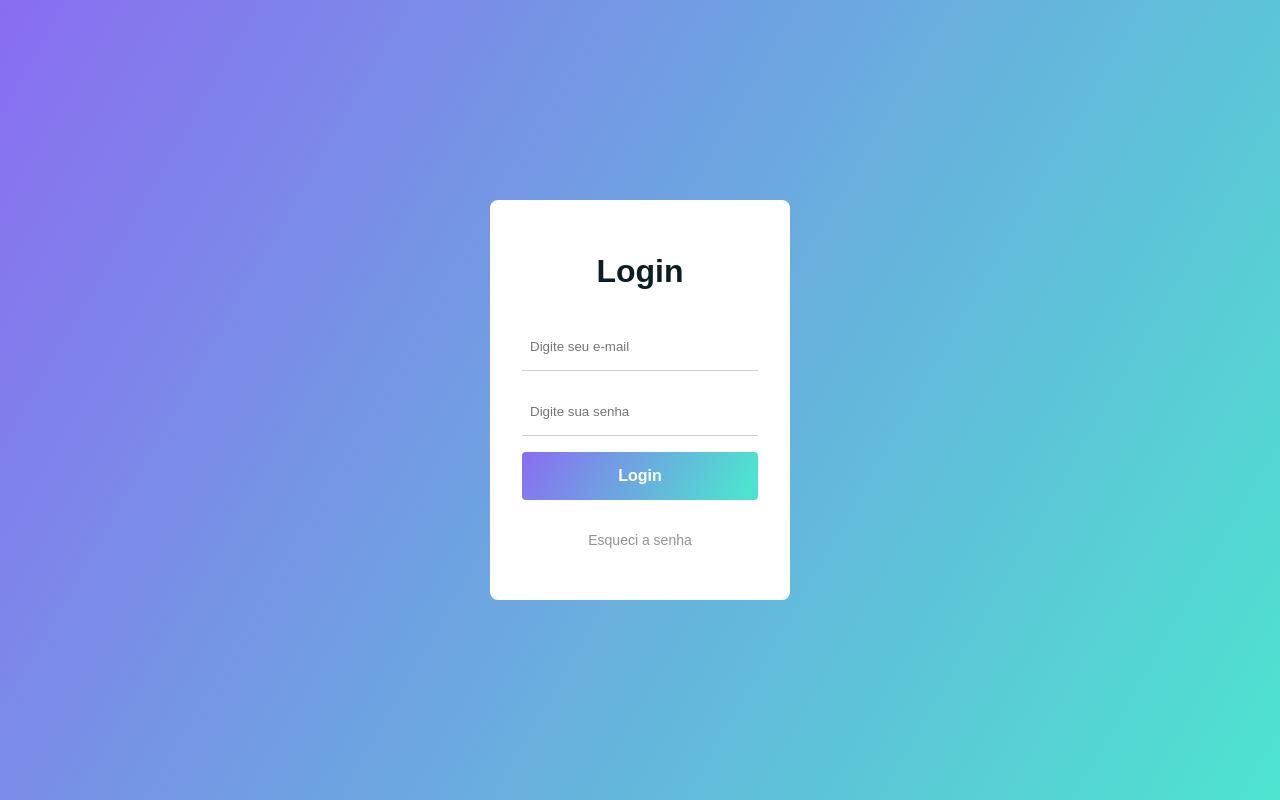
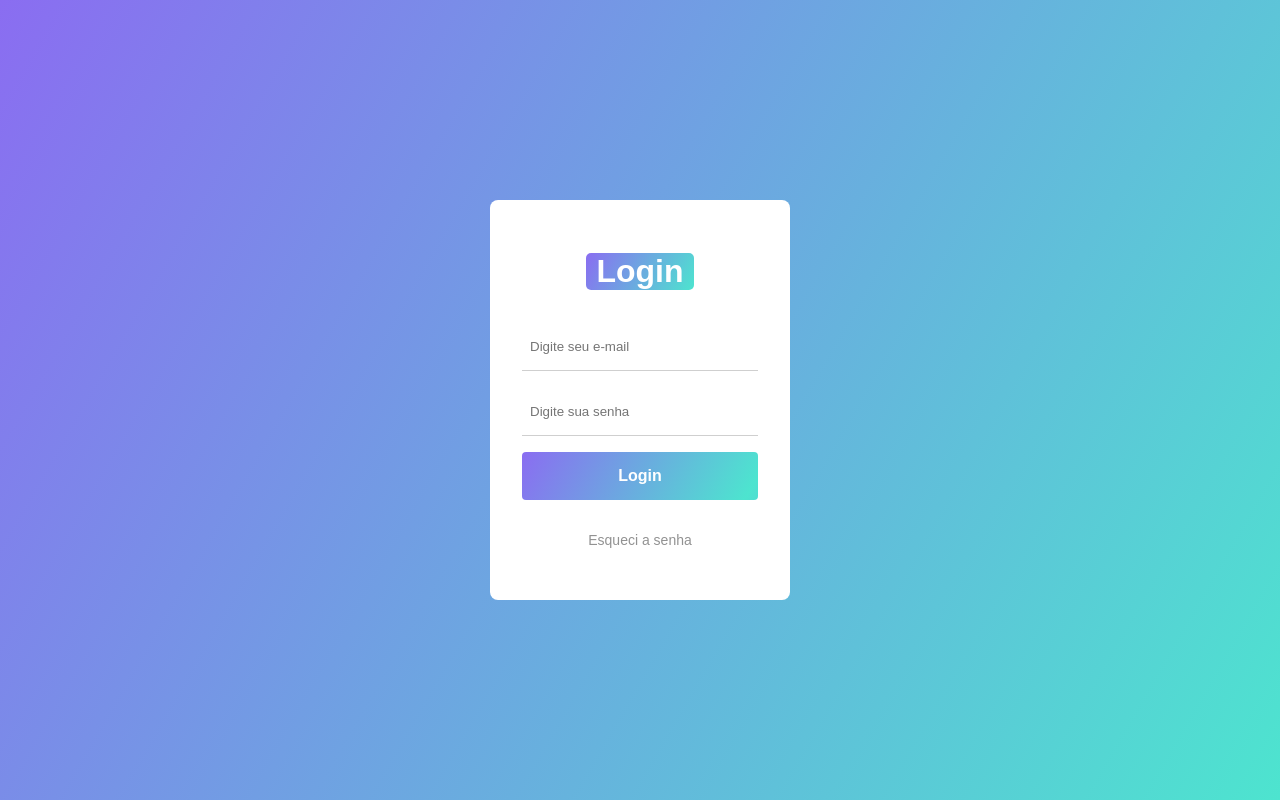
Before and after one commit to GasparPSousa/form_login_animations, a plain HTML site: page index.html in a window 1280 px wide. In both pictures the pointer is over the element "Login". Drawn offline with Linux system fonts and the light colour scheme.

Commit message:
Inserindo um hover no login title

```diff
--- a/css/hover.css
+++ b/css/hover.css
@@ -1,3 +1,10 @@
 .login__submit:hover {
     background-position: right;
 }
+
+.login__title:hover {
+   background: linear-gradient(120deg, #8A6DF1, #4DE4CF);
+   color: white;
+   border-radius: 5px;
+   padding: 0 10px;
+}
```
